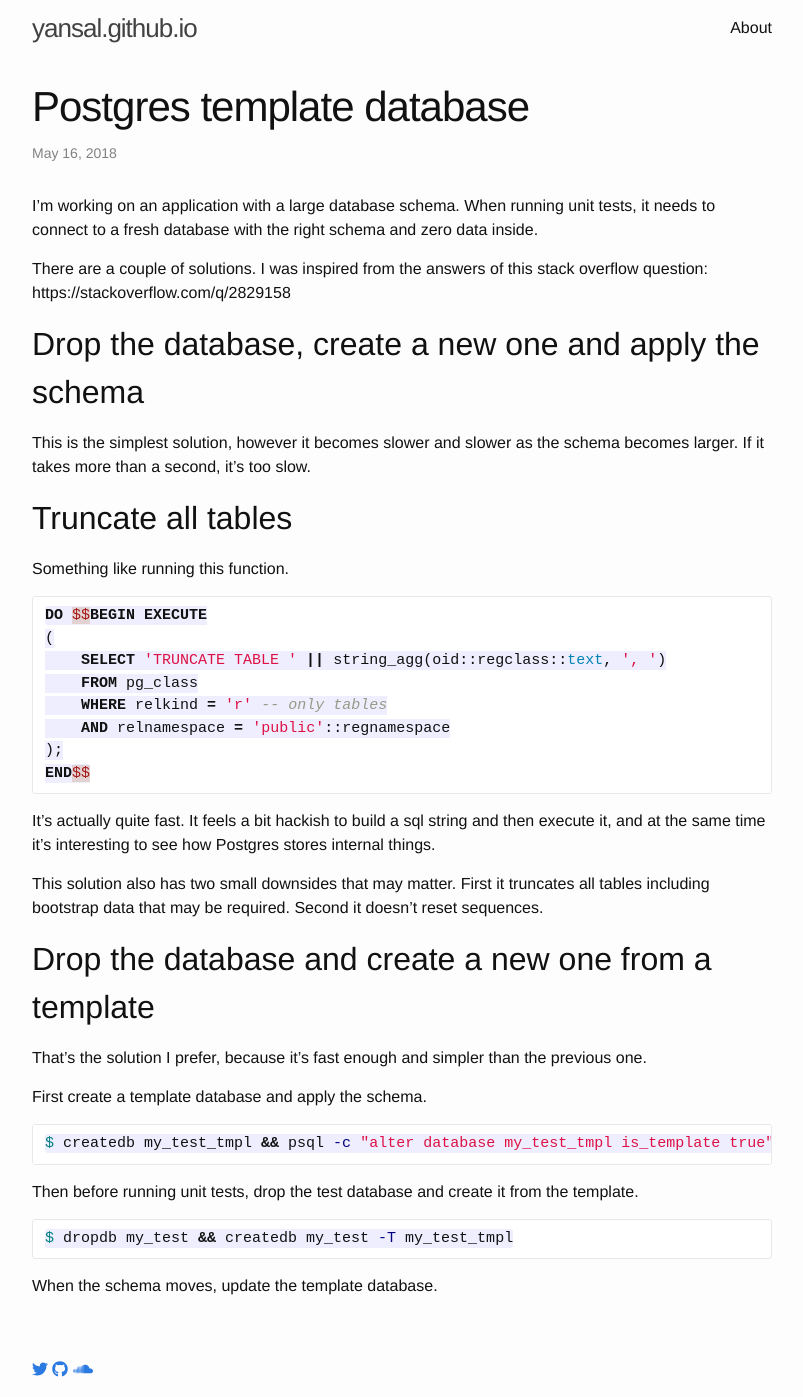
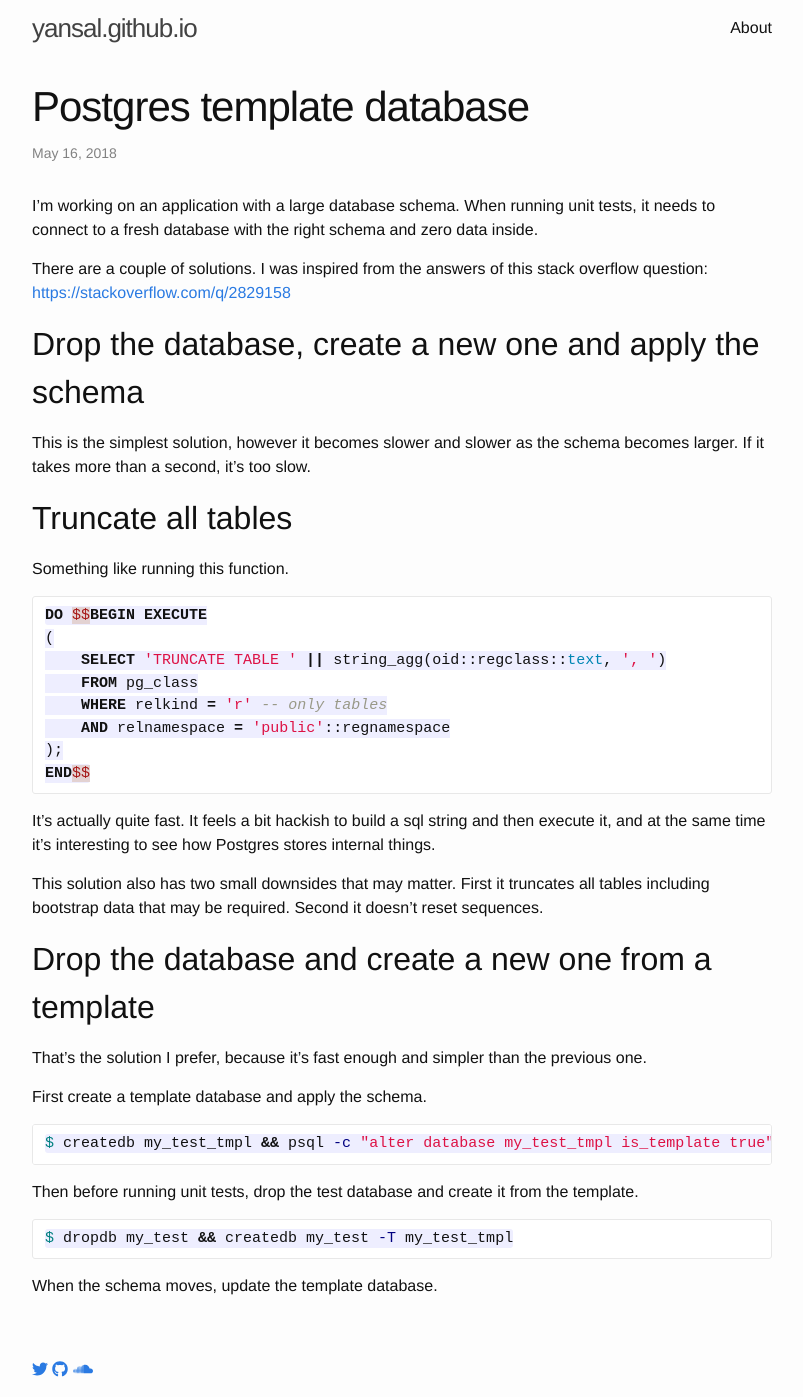
Before and after one commit to yansal/yansal.github.io, a Jekyll site: the page built from _posts/2018-05-16-postgres-template-db.markdown, in a window 1280 px wide. Shown: the whole page, without its empty margins (238-1041 px from the left). Built offline with Jekyll 4.4.1, drawn with Linux system fonts in a browser that asks for light colours; nearby versions of some CDN libraries.

```diff
--- a/_posts/2018-05-16-postgres-template-db.markdown
+++ b/_posts/2018-05-16-postgres-template-db.markdown
@@ -6,7 +6,7 @@ date:   2018-05-16 00:00:00
 
 I'm working on an application with a large database schema. When running unit tests, it needs to connect to a fresh database with the right schema and zero data inside.
 
-There are a couple of solutions. I was inspired from the answers of this stack overflow question: https://stackoverflow.com/q/2829158
+There are a couple of solutions. I was inspired from the answers of this stack overflow question: <https://stackoverflow.com/q/2829158>
 
 ## Drop the database, create a new one and apply the schema
 
```
